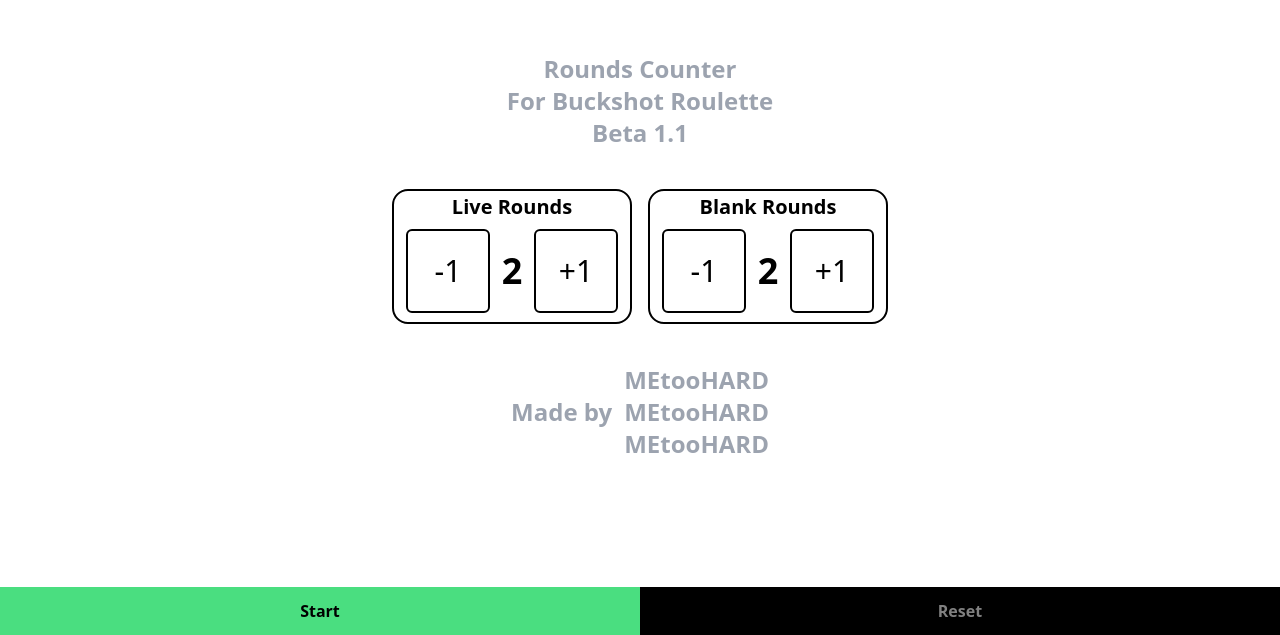
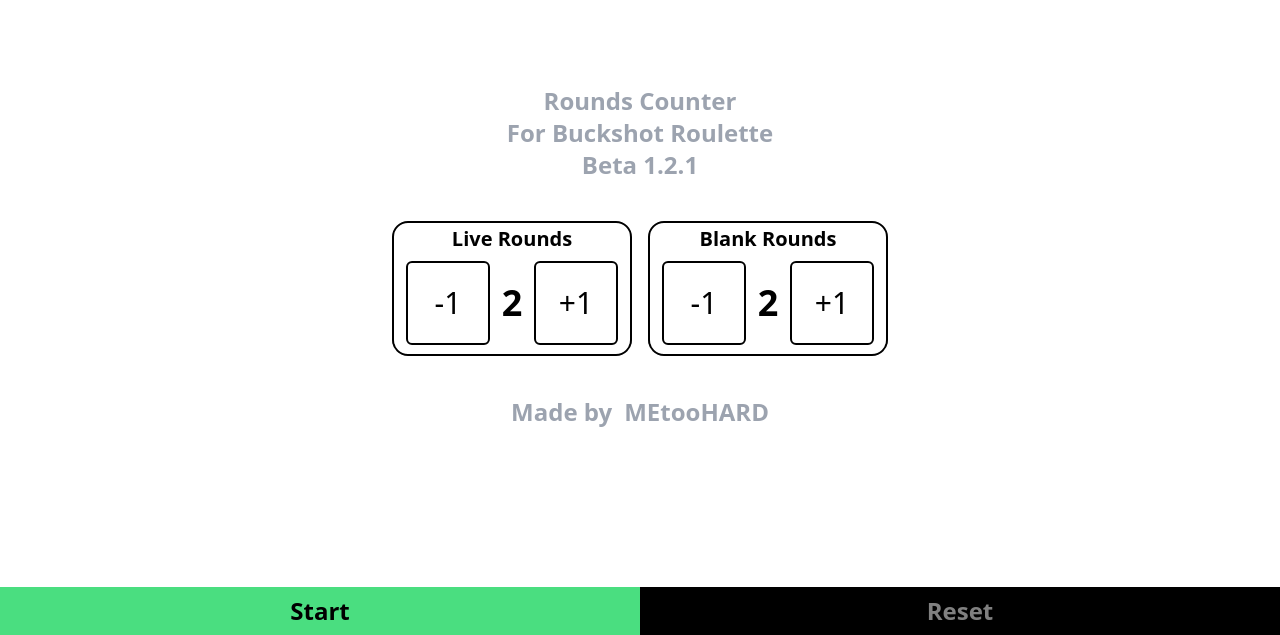
Before and after one commit to MEtooHARD/ShotGunChamber, a Next.js app: page / in a window 1280 px wide. Shown: the part 165-800 px from the top of the page. Built offline with nearby package versions, Linux system fonts and the light colour scheme.

Commit message:
beta 1.2.1

```diff
--- a/components/RouletteHelper.tsx
+++ b/components/RouletteHelper.tsx
@@ -37,14 +37,14 @@
         </div>
         <div className="fixed bottom-0 left-0 w-full h-12 flex">
             <div className={clsx("flex-1 flex items-center justify-center",
-                "bg-green-400", "select-none",
+                "bg-green-400", "select-none", "text-2xl",
                 `${ready ? 'text-disabled' : 'text-black'}`, "font-bold",
                 "h-full")}
                 onClick={() => { setReady(true) }}>
                 Start
             </div>
             <div className={clsx("flex-1 flex items-center justify-center",
-                "bg-black", "select-none",
+                "bg-black", "select-none", "text-2xl",
                 `${ready ? "text-green-400" : 'text-disabled'}`, "font-bold",
                 "h-full")}
                 onClick={() => {
--- a/components/RoundsSetter.tsx
+++ b/components/RoundsSetter.tsx
@@ -15,9 +15,9 @@
     const setBlanks = roundsData.set.Blanks;
 
     return <>
-        <div className="text-gray-400 font-bold text-2xl">Rounds Counter</div>
-        <div className="text-gray-400 font-bold text-2xl">For Buckshot Roulette</div>
-        <div className="text-gray-400 font-bold text-2xl">Beta 1.1</div>
+        <p className="text-gray-400 font-bold text-2xl select-none">Rounds Counter</p>
+        <p className="text-gray-400 font-bold text-2xl select-none">For Buckshot Roulette</p>
+        <p className="text-gray-400 font-bold text-2xl select-none">Beta 1.2.1</p>
         <div className="m-4"></div>
         <div className="flex flex-wrap justify-center items-center
             w-full">
@@ -36,11 +36,11 @@
             ></NumSetter>
         </div>
         <div className="m-4"></div>
-        <div className="flex text-gray-400 font-bold text-2xl items-center">Made by&ensp;
+        <div className="flex text-gray-400 font-bold text-2xl items-center select-none">Made by&ensp;
             <div className="flex flex-col">
                 <a href="https://github.com/MEtooHARD" target="_blank">MEtooHARD</a>
-                <a href="https://github.com/MEtooHARD" target="_blank">MEtooHARD</a>
-                <a href="https://github.com/MEtooHARD" target="_blank">MEtooHARD</a>
+                {/* <a href="https://github.com/MEtooHARD" target="_blank">MEtooHARD</a>
+                <a href="https://github.com/MEtooHARD" target="_blank">MEtooHARD</a> */}
             </div>
         </div>
     </>
--- a/package.json
+++ b/package.json
@@ -1,6 +1,6 @@
 {
   "name": "shot_gun_chamber",
-  "version": "0.1.0",
+  "version": "beta 1.2.1",
   "private": true,
   "scripts": {
     "dev": "next dev",
```
